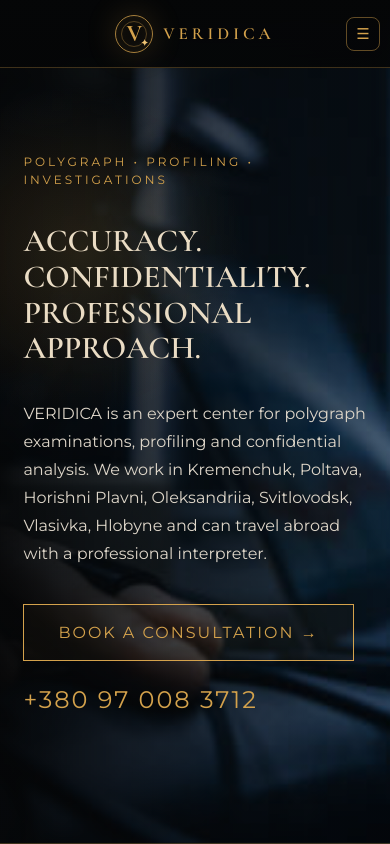
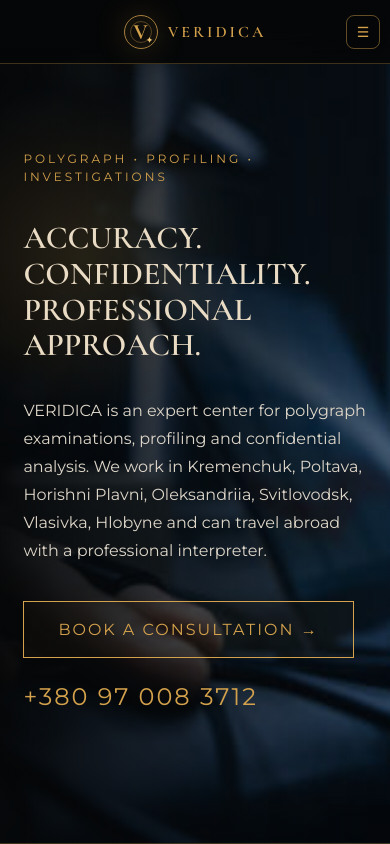
Before and after one commit to DianaLukovskyi/veridica-site, a plain HTML site: page en.html in a window 390 px wide. Shown: the top 844 px of the page. Drawn offline with nearby package versions, Linux system fonts and the light colour scheme.

Commit message:
Center VERIDICA logo on mobile header with burger on the right.
Use a balanced 3-column grid for a ~68px header bar; phone and languages stay in the side drawer only.

```diff
--- a/style.css
+++ b/style.css
@@ -577,18 +577,19 @@
 @media (max-width: 900px) {
   .header {
     display: grid;
-    grid-template-columns: 42px 1fr 42px;
-    grid-template-areas: "side brand menu";
+    grid-template-columns: 40px 1fr 40px;
     align-items: center;
     gap: 8px;
-    padding: 10px 12px;
-    height: 72px;
-    max-height: 80px;
+    padding: 8px 12px;
+    height: 68px;
+    max-height: 72px;
     min-height: unset;
   }
   .brand {
-    grid-area: brand;
+    grid-column: 2;
     justify-self: center;
+    flex: unset;
+    min-width: 0;
     flex-direction: row;
     align-items: center;
     gap: 10px;
@@ -596,27 +597,26 @@
     text-align: center;
     width: auto;
     max-width: 100%;
-    min-width: 0;
   }
   .brand h1 {
-    font-size: 20px;
-    letter-spacing: 5px;
+    font-size: 19px;
+    letter-spacing: 4px;
     white-space: nowrap;
   }
   .brand p {
     display: none;
   }
   .logo {
-    width: 44px;
-    height: 44px;
-    font-size: 28px;
+    width: 38px;
+    height: 38px;
+    font-size: 24px;
     flex-shrink: 0;
   }
   .logo:before {
     inset: 5px;
   }
   .logo:after {
-    font-size: 9px;
+    font-size: 8px;
     right: 4px;
     bottom: 3px;
   }
@@ -624,16 +624,17 @@
     display: flex;
     align-items: center;
     justify-content: center;
-    grid-area: menu;
+    grid-column: 3;
     justify-self: end;
+    flex-shrink: 0;
     background: transparent;
     border: 1px solid rgba(212, 162, 76, 0.45);
     color: var(--gold);
-    font-size: 16px;
+    font-size: 15px;
     line-height: 1;
     padding: 0;
-    width: 38px;
-    height: 38px;
+    width: 36px;
+    height: 36px;
     cursor: pointer;
     border-radius: 8px;
     font-family: inherit;
@@ -719,10 +720,13 @@
   body.menu-open .langs a {
     font-size: 14px;
   }
-  body[dir="rtl"] .header {
-    grid-template-areas: "menu brand side";
+  body[dir="rtl"] .brand {
+    flex-direction: row-reverse;
+    text-align: center;
+    justify-content: center;
   }
   body[dir="rtl"] .menu-toggle {
+    grid-column: 1;
     justify-self: start;
   }
   body[dir="rtl"].menu-open .mobile-drawer {
@@ -742,7 +746,7 @@
     }
   }
   .hero {
-    padding: 96px 7% 70px;
+    padding: 88px 7% 70px;
   }
   .hero-inner {
     width: 100%;
@@ -780,7 +784,7 @@
     font-size: 44px;
   }
   section.content {
-    padding: 110px 7% 70px;
+    padding: 100px 7% 70px;
   }
   .about-lux {
     grid-template-columns: minmax(150px, 220px) 1fr;
@@ -807,24 +811,24 @@
 
 @media (max-width: 400px) {
   .header {
-    height: 68px;
-    max-height: 72px;
+    height: 64px;
+    max-height: 68px;
     padding: 8px 10px;
-    grid-template-columns: 38px 1fr 38px;
+    grid-template-columns: 36px 1fr 36px;
   }
   .brand h1 {
-    font-size: 17px;
-    letter-spacing: 4px;
+    font-size: 16px;
+    letter-spacing: 3px;
   }
   .logo {
-    width: 38px;
-    height: 38px;
-    font-size: 24px;
+    width: 34px;
+    height: 34px;
+    font-size: 22px;
   }
   .menu-toggle {
     width: 34px;
     height: 34px;
-    font-size: 15px;
+    font-size: 14px;
   }
   body.menu-open .city-phone a {
     font-size: 14px;
@@ -833,10 +837,10 @@
     font-size: 32px;
   }
   .hero {
-    padding: 88px 6% 64px;
+    padding: 82px 6% 64px;
   }
   section.content {
-    padding: 100px 6% 64px;
+    padding: 92px 6% 64px;
   }
 }
 
```
